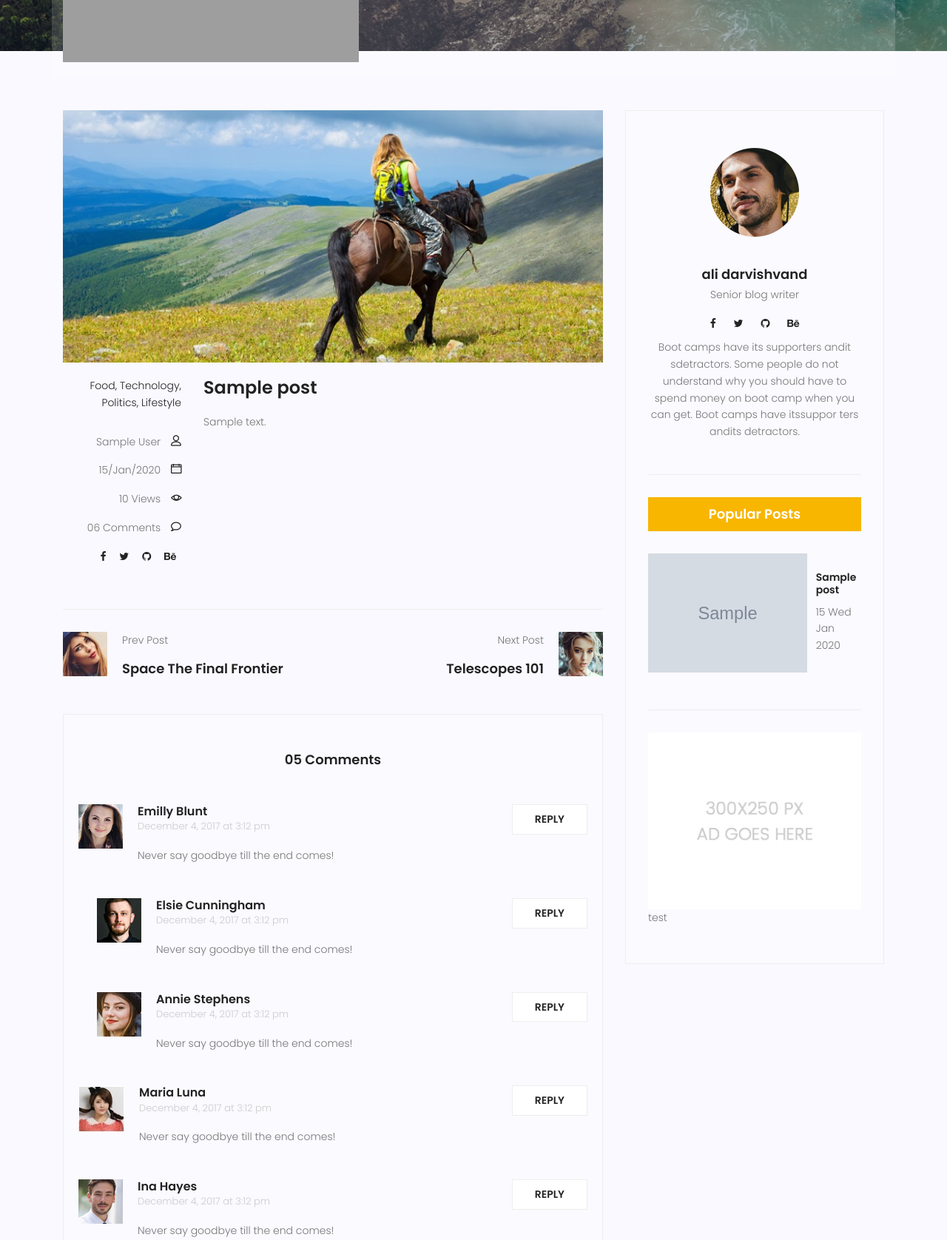
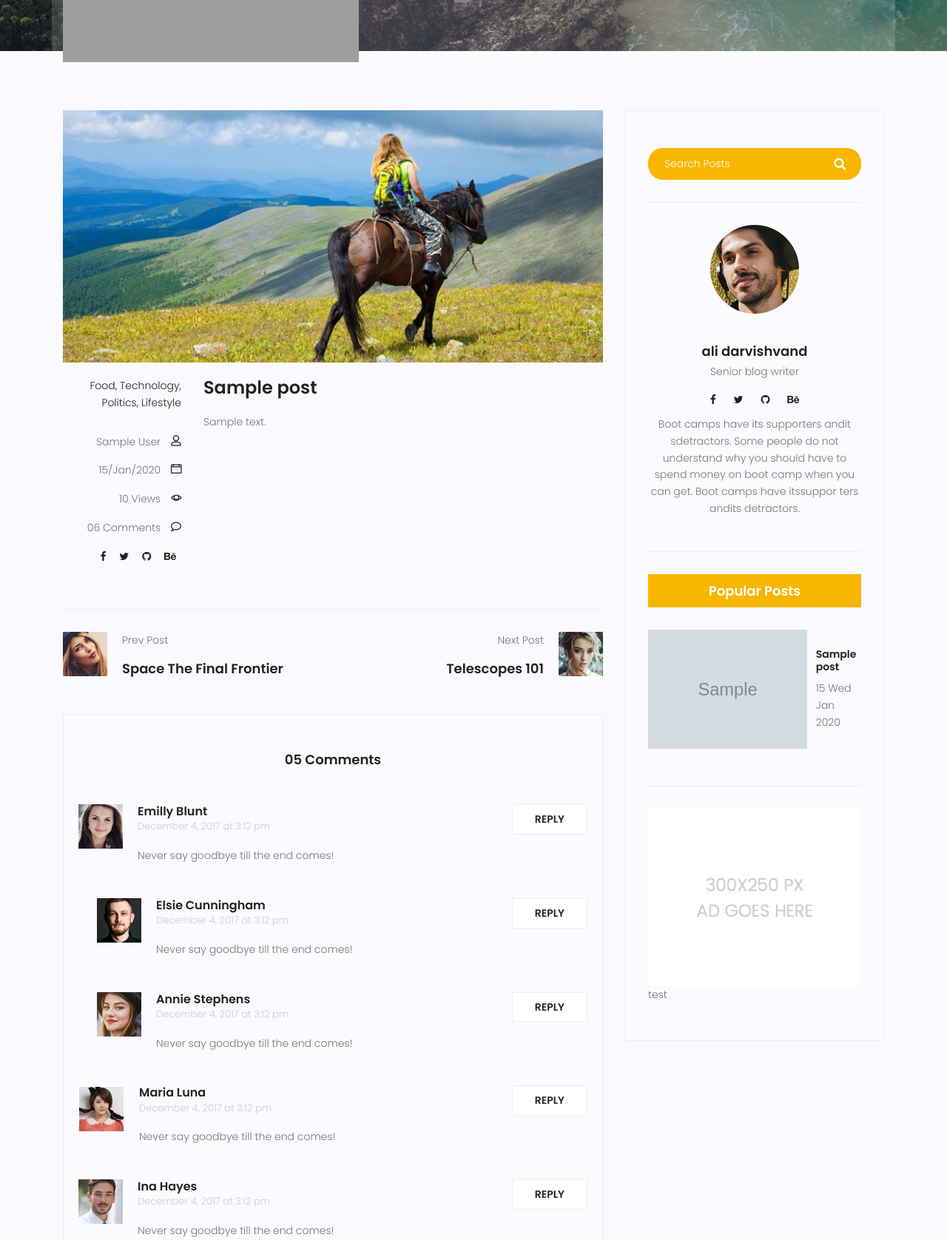
Before and after one commit to Alidarvishvand/new-site, a Django app: page /blog/1 in a window 1280 px wide. Shown: the part 271-1947 px from the top of the page at 74% size. Run offline with Django 3.2, Linux system fonts and the light colour scheme; tables that the repository leaves empty hold one stand-in row (values such as "Sample post"); grey boxes marked "Sample" are stand-in pictures; some libraries are stand-ins or nearby versions; grey boxes are pictures that could not be loaded.

Commit message:
posts.filter
filter post  :
+search form
+author
+

```diff
--- a/blog/urls.py
+++ b/blog/urls.py
@@ -8,6 +8,9 @@ urlpatterns = [
 
     path('' , blog_view,name= 'index'),
     path('<int:pid>' , blog_single,name= 'single'),
+    path('category/<str:cat_name>' , blog_category,name= 'category'),
+    path('author/<str:author_username>',blog_view,name='author'),
+    path('search/',blog_search,name='search'),
     path('test',test,name= 'test')
 
 ]
--- a/blog/views.py
+++ b/blog/views.py
@@ -1,8 +1,12 @@
 from django.shortcuts import render,get_object_or_404
 from blog.models import Post
 # Create your views here.
-def blog_view(request):
+def blog_view(request,cat_name=None,author_username=None):
   posts = Post.objects.filter(status=1)
+  if cat_name:
+      posts = posts.filter(category_name=cat_name)
+  if author_username:
+      posts = posts.filter(author__username=author_username)
   context = {'posts': posts}
   return render (request,'blog/blog-home.html',context)
 
@@ -19,3 +23,20 @@ def test (request):
  # post = get_object_or_404(Post,pk=pid)
   #context = {'post':post}
   return render (request,'test.html')
+
+def blog_category(request,cat_name):
+  posts = Post.objects.filter(status=1)
+  posts = posts.filter(category__name=cat_name)
+  context  = {'posts':posts}
+  return render(request,'blog/blog-home.html',context)
+
+
+def blog_search(request):
+   posts = Post.objects.filter(status=1)
+   if request.method == 'GET':
+      if s := request.GET.get('s'):
+         posts = posts.filter(content__contains=request.GET.get('s'))
+
+
+   context = {'posts':posts}
+   return render(request,'blog/blog-home.html',context)
--- a/templates/blog/blog-home.html
+++ b/templates/blog/blog-home.html
@@ -108,7 +108,7 @@
             </ul>
             <div class="user-details row">
               <p class="user-name col-lg-12 col-md-12 col-6">
-                <a href="#">{{post.author.get_full_name}}</a> <span class="lnr lnr-user"></span>
+                <a href="{% url 'blog:author author_username+post.author.username %'}">{{post.author.get_full_name}}</a> <span class="lnr lnr-user"></span>
               </p>
               <p class="date col-lg-12 col-md-12 col-6">
                 <a href="#">{{post.published_date|date:"d/M/Y"}}</a>
@@ -170,7 +170,7 @@
       </div>
       <div class="col-lg-4 sidebar-widgets">
         <div class="widget-wrap">
-          <div class="single-sidebar-widget search-widget">
+          {% comment %} <div class="single-sidebar-widget search-widget">
             <form class="search-form" action="#">
               <input
                 placeholder="Search Posts"
@@ -181,7 +181,7 @@
               />
               <button type="submit"><i class="fa fa-search"></i></button>
             </form>
-          </div>
+          </div> {% endcomment %}
           {% include 'blog/blog-writer.html' %}
 
           {% postcategories %}
--- a/templates/blog/blog-post-categories.html
+++ b/templates/blog/blog-post-categories.html
@@ -4,7 +4,7 @@
     <ul class="cat-list">
         {% for name,count in categories.items %}
       <li>
-        <a href="#" class="d-flex justify-content-between">
+        <a href="{% url 'blog:category' cat_name=name %}" class="d-flex justify-content-between">
           <p>{{name}}</p>
           <p>{{count}}</p>
         </a>
--- /dev/null
+++ b/templates/blog/blog-search.html
@@ -0,0 +1,13 @@
+
+<div class="single-sidebar-widget search-widget">
+    <form class="search-form" action="{% url 'blog:search' %}"method="get">
+      <input
+        placeholder="Search Posts"
+        name="s"
+        type="text"
+        onfocus="this.placeholder = ''"
+        onblur="this.placeholder = 'Search Posts'"
+      />
+      <button type="submit"><i class="fa fa-search"></i></button>
+    </form>
+  </div>
--- a/templates/blog/blog-single.html
+++ b/templates/blog/blog-single.html
@@ -263,7 +263,7 @@
       </div>
       <div class="col-lg-4 sidebar-widgets">
         <div class="widget-wrap">
-          {% comment %} {% include 'blog/blog-search.html' %} {% endcomment %}
+          {% include 'blog/blog-search.html' %}
           {% comment %} <div class="single-sidebar-widget search-widget">
             <form class="search-form" action="#">
               <input
@@ -275,10 +275,10 @@
               />
               <button type="submit"><i class="fa fa-search"></i></button>
             </form>
-          </div> {% endcomment %}
+          </div>  {% endcomment %}
           {% include 'blog/blog-writer.html' %}
 
-          {% comment %} {% include 'blog/blog-tags.html' %} {% endcomment %}
+          {% include 'blog/blog-tags.html' %}
 
           {% latestposts %}
           {% comment %} <div class="single-sidebar-widget popular-post-widget">
```
